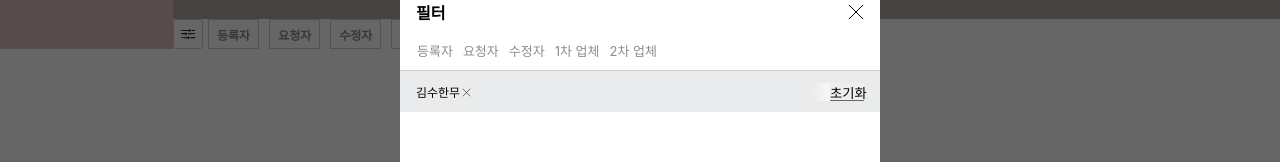
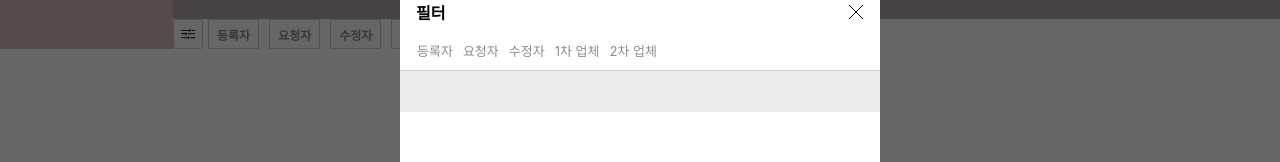
Before and after one commit to bavuchoko/js-search-flter, a React (Create React App) app: page / in a window 1280 px wide. Both pictures are taken after a click on the element 187 px from the left and 165 px from the top of the page. Shown: the part 131-293 px from the top of the page. Built offline with nearby package versions, Linux system fonts and the light colour scheme.

Commit message:
[update] 필터링에 넘겨줄 값을 세팅하는 handle 기능 추가

```diff
--- a/src/app/JsSearchFilter.tsx
+++ b/src/app/JsSearchFilter.tsx
@@ -1,12 +1,10 @@
-import {FC, useState} from "react";
-import {FilterProps, ValueType} from "./type/Types";
+import {FC} from "react";
+import {FilterProps} from "./type/Types";
 import '../index.css';
 import {useFilterHandle} from "./hook/useToggleModal";
 import FilterIcon from "./uitls/FilterIcon";
 import Modal from "./uitls/Modal";
 import {useToggleModal} from "./hook/useFilterHandle";
-
-
 
 
 const JsSearchFilter: FC<FilterProps> =({filter =[], onSearch=undefined})=>{
@@ -48,7 +46,7 @@ const JsSearchFilter: FC<FilterProps> =({filter =[], onSearch=undefined})=>{
                 ))}
             </div>
 
-            { isOpen && <Modal close={close} filter={filter} /> }
+            { isOpen && <Modal close={close} filter={filter} values={values}  handle={handle} /> }
 
             { values &&
             <div className={`no-scroll`} style={{width:'100%', background:'green' , overflowY:'auto', padding:'5px 0'}} >
--- a/src/app/hook/useToggleModal.ts
+++ b/src/app/hook/useToggleModal.ts
@@ -6,7 +6,34 @@ export const useFilterHandle = () => {
 
     const [values, setValue] =useState<ValueType | null>(null)
 
-    const handle = useCallback((v: Element) => setValue(v), []);
+    const handle = useCallback((key: string, val: number) => {
+        setValue(prev => {
+            if (!prev) {
+                return { [key]: [val] };
+            }
+
+            const currentVals = (prev[key] as number[] | undefined) ?? [];
+            const index = currentVals.indexOf(val);
+            let newVals: number[];
+
+            if (index === -1) {
+                newVals = [...currentVals, val];
+            } else {
+                newVals = currentVals.filter(v => v !== val);
+            }
+
+            const newState = { ...prev };
+
+            if (newVals.length === 0) {
+                delete newState[key];
+            } else {
+                newState[key] = newVals;
+            }
+
+            return Object.keys(newState).length === 0 ? null : newState;
+        });
+    }, []);
+
 
     return {
         values,
--- a/src/app/type/Types.ts
+++ b/src/app/type/Types.ts
@@ -15,7 +15,7 @@ type ObjectType = {
 };
 
 export type ValueType = {
-    [key: string]: string | number | number[] | ObjectType | ObjectType[] | undefined;
+    [key: string]: string | number | number[] | string[] | undefined;
 }
 export type FilterProps ={
     filter? : Filter[]
--- a/src/app/uitls/Modal.tsx
+++ b/src/app/uitls/Modal.tsx
@@ -1,14 +1,16 @@
 import React, {FC, useRef, useState} from "react";
 import CloseIcon from "./CloseIcon";
-import {Filter} from "../type/Types";
+import {Filter, ValueType} from "../type/Types";
 import useDragScroll from "../hook/useDragScroll";
 
 type ModalProps ={
     close?:()=>void;
-    filter: Filter[]
+    filter?: Filter[];
+    values?: ValueType | null;
+    handle?: (key: string, val: number) => void;
 }
 
-const Modal:FC<ModalProps> =({close=undefined, filter})=>{
+const Modal:FC<ModalProps> =({close=undefined, filter, values, handle})=>{
 
     const [clicked, setClicked] = useState<Filter | null>(null)
     const optionsRef = useRef<HTMLDivElement>(null);
@@ -52,7 +54,7 @@ const Modal:FC<ModalProps> =({close=undefined, filter})=>{
                 <div
                     className={'no-scroll no-drag'}
                     style={{padding:"0 12px", display:'flex', alignItems:'center', width:'100%', overflowX:'scroll' }}>
-                        {filter.map(el=>(
+                        {filter?.map(el=>(
                         <span
                             style={{
                                 padding:'8px 2px',
@@ -80,29 +82,44 @@ const Modal:FC<ModalProps> =({close=undefined, filter})=>{
                         display:'flex',
                         justifyContent:'space-between',
                     }}>
+
+
+                    {values && (
+                        <>
                             <div
                             ref={optionsRef}
                             className={`no-scroll js-search-modal-selected-options`}
                             >
 
-                        <div className={`each-options`}>
+                                {Object.entries(values).map(([key, val]) => {
+
+                                const filterForKey = filter?.find(f => f.label === key);
+
+                                if (Array.isArray(val) && filterForKey) {
+                                    const names = val.map(id => {
+                                        const el = filterForKey.data.find(d => d.id === id);
+                                        return el ? el.name : id;
+                                    });
+
+                                    return (
+                                        <div key={key} className="each-options">
                                             <div style={{display: 'flex', alignItems: 'center', padding: '0', margin: '0'}}>
-                                {/*<img/>*/}
-                                <span className={`no-drag`}>김수한무</span>
+                                                {names.map(name => (
+                                                    <span key={name} className="no-drag" style={{marginRight: '6px'}}>{name}</span>
+                                                ))}
                                             </div>
                                             <button>
-                                <svg
-                                    width="13"
-                                    height="13"
-                                    viewBox="0 0 24 24"
-                                    fill="none"
-                                    xmlns="http://www.w3.org/2000/svg"
-                                >
-                                    <line x1="5" y1="5" x2="19" y2="19" stroke="black" stroke-width="1"/>
-                                    <line x1="19" y1="5" x2="5" y2="19" stroke="black" stroke-width="1"/>
+                                                <svg width="13" height="13" viewBox="0 0 24 24" fill="none" xmlns="http://www.w3.org/2000/svg">
+                                                    <line x1="5" y1="5" x2="19" y2="19" stroke="black" strokeWidth="1"/>
+                                                    <line x1="19" y1="5" x2="5" y2="19" stroke="black" strokeWidth="1"/>
                                                 </svg>
                                             </button>
                                         </div>
+                                    );
+                                }
+
+                                return null;
+                            })}
 
 
                             </div>
@@ -111,6 +128,9 @@ const Modal:FC<ModalProps> =({close=undefined, filter})=>{
                                     <span>초기화</span>
                                 </button>
                             </div>
+                        </>
+                    )}
+
                 </div>
             </div>
         </>
```
Lines whose indentation alone changed are shown as unchanged.
